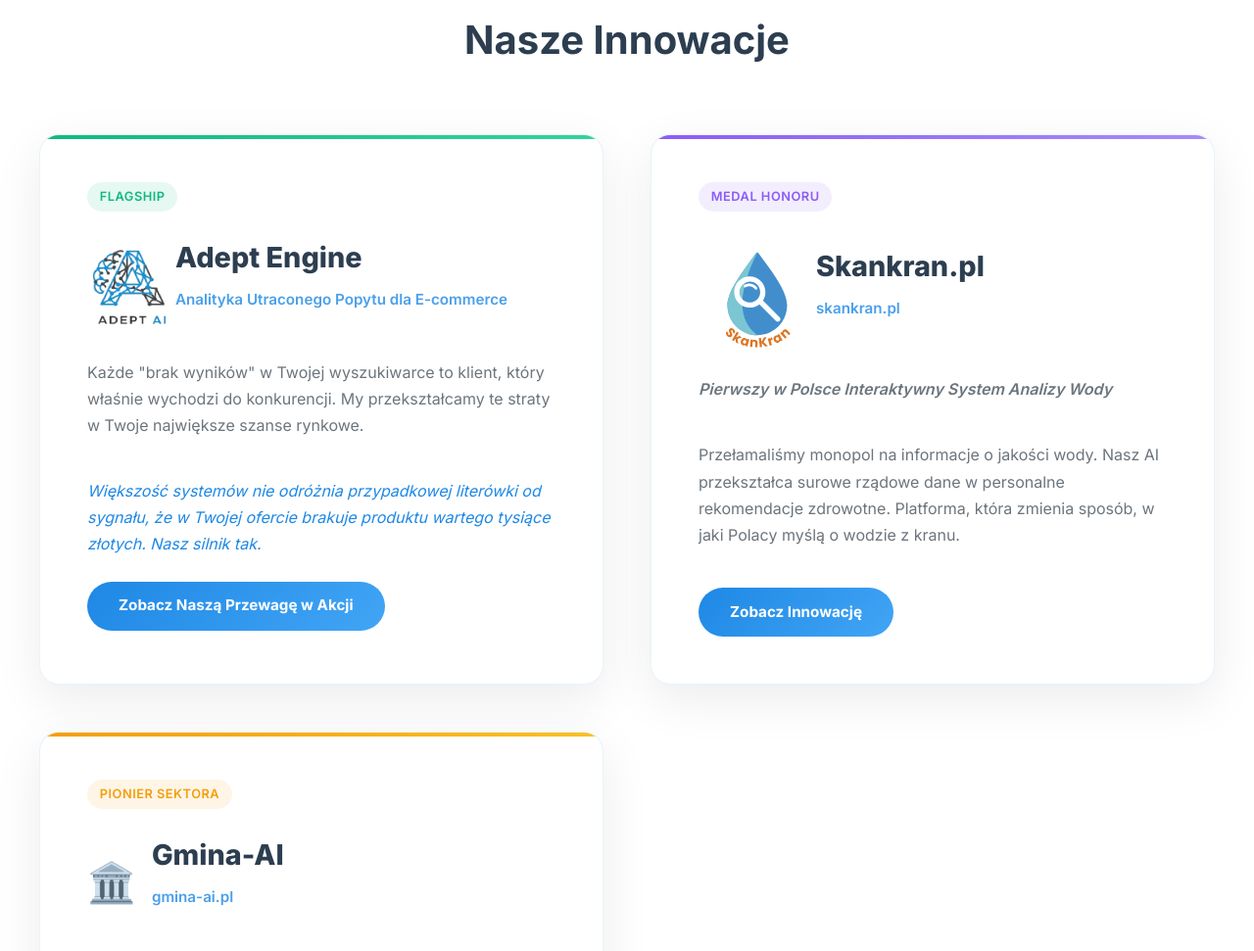
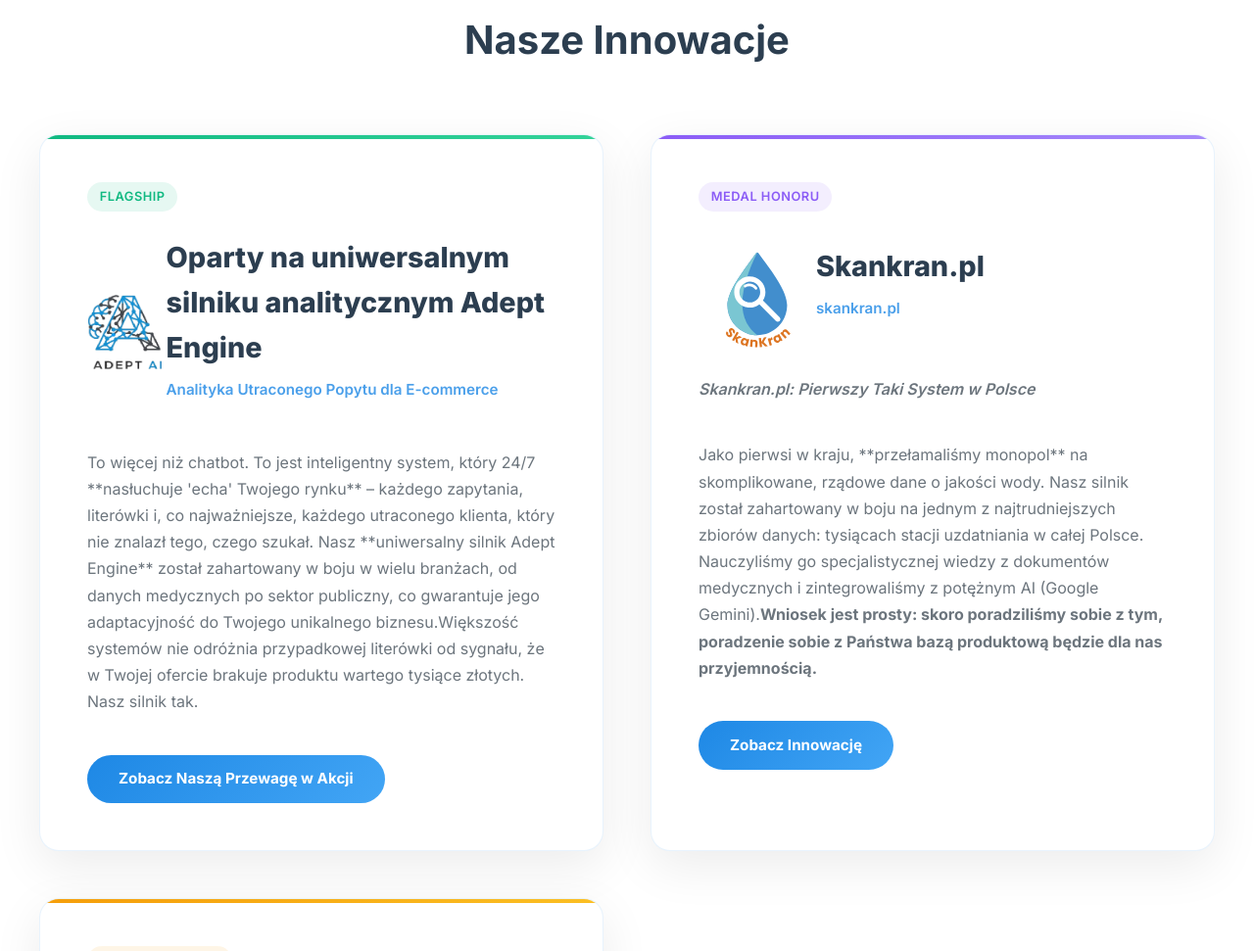
Before and after one commit to lukiikebukuro/zjednoczona-forteca, a Flask app: page / in a window 1280 px wide. Shown: the part 1451-2422 px from the top of the page at 98% size. Run offline with Flask 3, Linux system fonts and the light colour scheme.

Commit message:
poprawka copywritingu

```diff
--- a/templates/index.html
+++ b/templates/index.html
@@ -603,12 +603,11 @@
     <div class="project-header">
         <img src="{{ url_for('static', filename='adept.png') }}" alt="Adept AI Logo" style="width: 90px; height: 90px; object-fit: contain;">
         <div>
-            <h3>Adept Engine</h3>
+            <h3>Oparty na uniwersalnym silniku analitycznym Adept Engine</h3>
             <span class="url">Analityka Utraconego Popytu dla E-commerce</span>
         </div>
     </div>
-    <p>Każde "brak wyników" w Twojej wyszukiwarce to klient, który właśnie wychodzi do konkurencji. My przekształcamy te straty w Twoje największe szanse rynkowe.</p>
-    <p style="font-style: italic; color: var(--primary-blue); margin-bottom: 1.5rem;">Większość systemów nie odróżnia przypadkowej literówki od sygnału, że w Twojej ofercie brakuje produktu wartego tysiące złotych. Nasz silnik tak.</p>
+    <p>To więcej niż chatbot. To jest inteligentny system, który 24/7 **nasłuchuje 'echa' Twojego rynku** – każdego zapytania, literówki i, co najważniejsze, każdego utraconego klienta, który nie znalazł tego, czego szukał. Nasz **uniwersalny silnik Adept Engine** został zahartowany w boju w wielu branżach, od danych medycznych po sektor publiczny, co gwarantuje jego adaptacyjność do Twojego unikalnego biznesu.Większość systemów nie odróżnia przypadkowej literówki od sygnału, że w Twojej ofercie brakuje produktu wartego tysiące złotych. Nasz silnik tak.</p>
     <a href="/motobot-prototype" class="project-link">Zobacz Naszą Przewagę w Akcji</a>
 </div>
 
@@ -624,8 +623,8 @@
                             <span class="url">skankran.pl</span>
                         </div>
                     </div>
-                    <p class="project-tagline">Pierwszy w Polsce Interaktywny System Analizy Wody</p>
-                    <p>Przełamaliśmy monopol na informacje o jakości wody. Nasz AI przekształca surowe rządowe dane w personalne rekomendacje zdrowotne. Platforma, która zmienia sposób, w jaki Polacy myślą o wodzie z kranu.</p>
+                    <p class="project-tagline">Skankran.pl: Pierwszy Taki System w Polsce</p>
+                    <p>Jako pierwsi w kraju, **przełamaliśmy monopol** na skomplikowane, rządowe dane o jakości wody. Nasz silnik został zahartowany w boju na jednym z najtrudniejszych zbiorów danych: tysiącach stacji uzdatniania w całej Polsce. Nauczyliśmy go specjalistycznej wiedzy z dokumentów medycznych i zintegrowaliśmy z potężnym AI (Google Gemini).<strong>Wniosek jest prosty: skoro poradziliśmy sobie z tym, poradzenie sobie z Państwa bazą produktową będzie dla nas przyjemnością.</strong></p>
                     <a href="https://skankran.pl" class="project-link" target="_blank">Zobacz Innowację</a>
                 </div>
 
```
